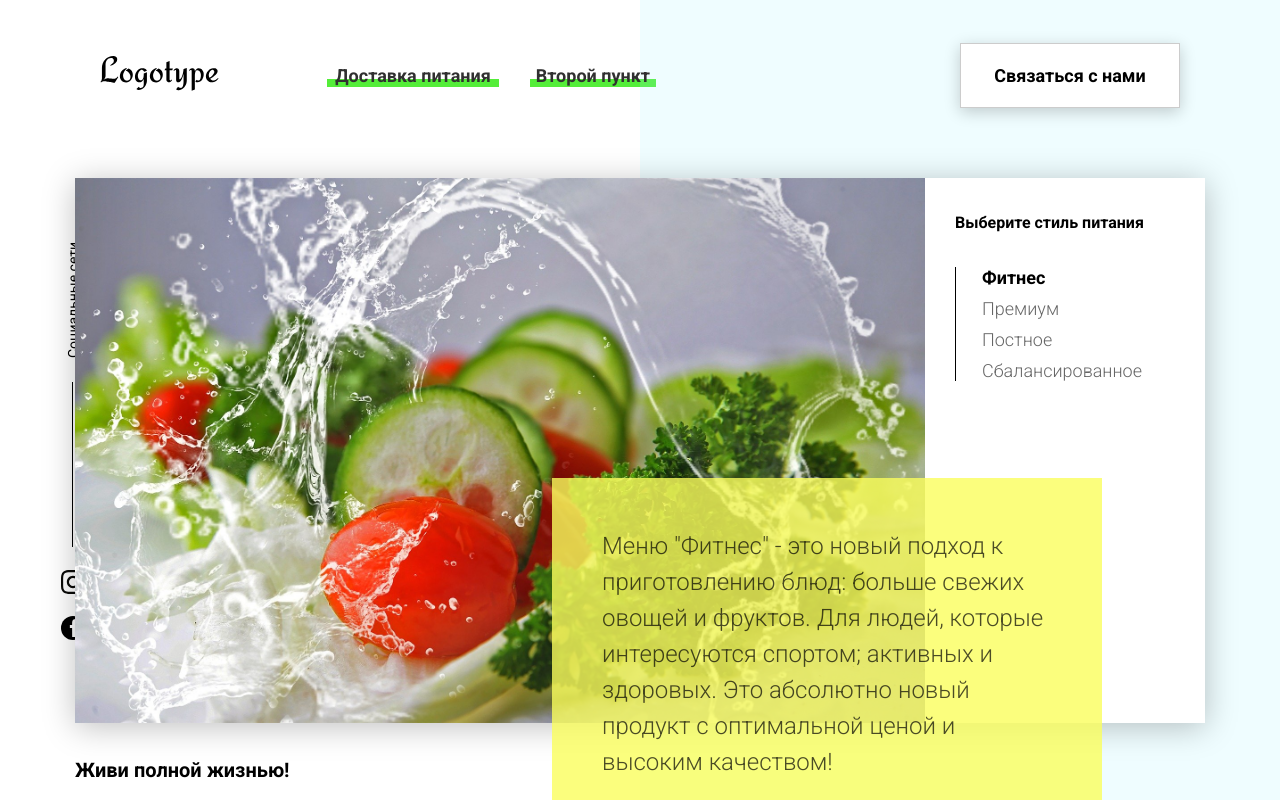
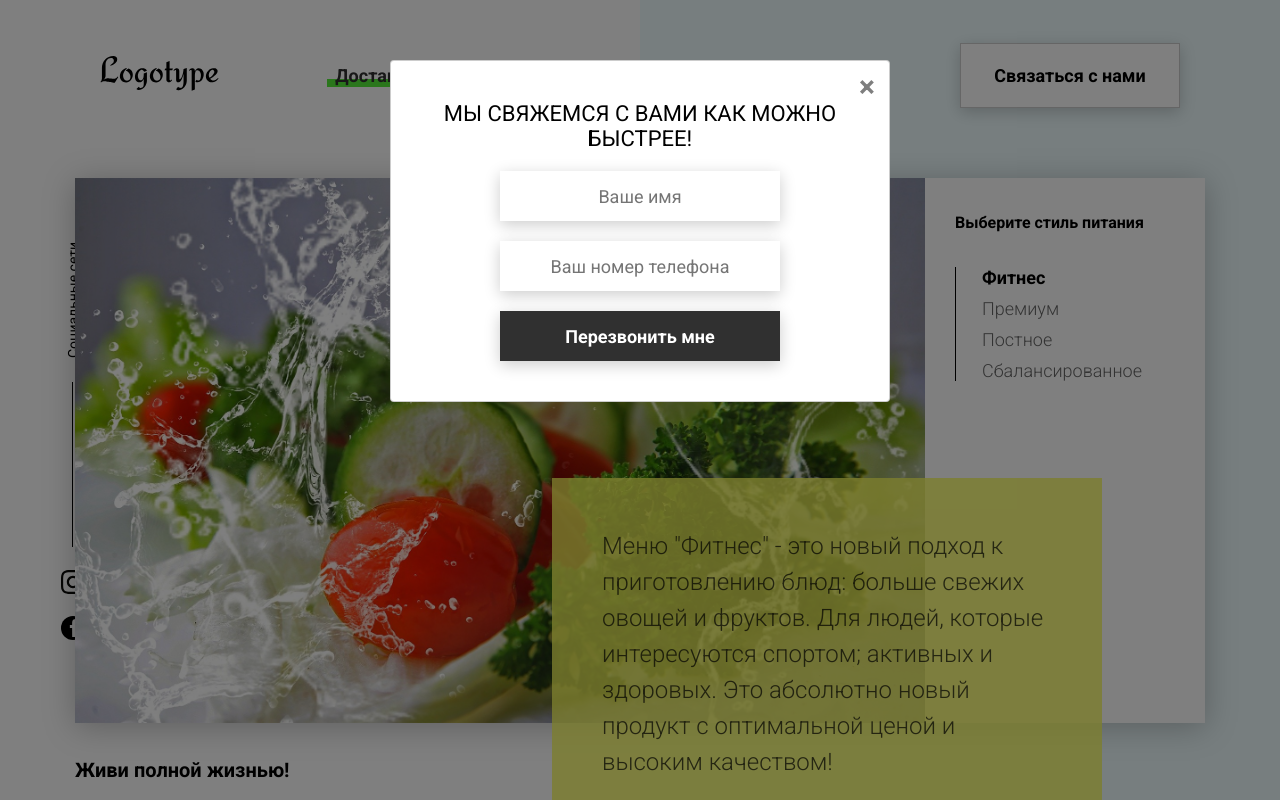
Before and after one commit to certat1um/js-landing, a plain HTML site: page index.html in a window 1280 px wide. Shown: the top 800 px of the page. Drawn offline with Linux system fonts and the light colour scheme.

Commit message:
Added timer to show modal box & show it by scroll & debugged tabs offer

```diff
--- a/index.html
+++ b/index.html
@@ -116,7 +116,7 @@
                     <div class="offer__slide">
                         <img src="img/slider/pepper.jpg" alt="pepper">
                     </div>
-                    <c!-- <div class="offer__slide">
+                    <!-- <div class="offer__slide">
                         <img src="img/slider/food-12.jpg" alt="food">
                     </div>
                     <div class="offer__slide">
@@ -124,7 +124,7 @@
                     </div>
                     <div class="offer__slide">
                         <img src="img/slider/paprika.jpg" alt="paprika">
-                    </div>
+                    </div>  -->
                 </div>
             </div>
         </div>
--- a/js/script.js
+++ b/js/script.js
@@ -12,6 +12,7 @@ window.addEventListener('DOMContentLoaded', () => {
 
       tabContent.forEach((item) => {
          item.classList.add('hide');
+         item.classList.remove('show');
       });
    }
 
@@ -28,7 +29,6 @@ window.addEventListener('DOMContentLoaded', () => {
       const target = event.target;
 
       if (target && target.classList.contains('tabheader__item')) {
-         // console.dir(target)
          tabs.forEach((item, i) => {
             if (item == target) {
                hideTabsContent();
@@ -43,17 +43,39 @@ window.addEventListener('DOMContentLoaded', () => {
    const modalTrigger = document.querySelectorAll('[data-modal]'),
          modal = document.querySelector('.modal'),
          modalClose = document.querySelector('[data-close]');
+   // Modal timer
+   const modalTimerId = setTimeout(showModal, 5000);
 
-   // show
+   // show function
+   function showModal() {
+      modal.classList.add('show');
+      document.body.style.overflow = 'hidden';
+      clearTimeout(modalTimerId);
+   }
+
+   // show by click
    modalTrigger.forEach((item) => {
-      item.addEventListener('click', () => {
-         modal.classList.add('show');
-         document.body.style.overflow = 'hidden';
-      });
+      item.addEventListener('click', showModal);
    });
 
+   // show by scroll
+   function showModalByScroll() {
+      if(window.pageYOffset + document.documentElement.clientHeight >= document.documentElement.scrollHeight) {
+         showModal();
+         window.removeEventListener('scroll', showModalByScroll);
+      }
+   }
 
-   // hide
+   window.addEventListener('scroll', showModalByScroll);
+
+
+   // hide function
+   function closeModal() {
+      modal.classList.remove('show');
+      document.body.style.overflow = '';
+   }
+
+   // hide by click
    modalClose.addEventListener('click', closeModal);
 
    // hide by clicking outside modal-content window
@@ -70,8 +92,5 @@ window.addEventListener('DOMContentLoaded', () => {
       }
    });
 
-   function closeModal() {
-      modal.classList.remove('show');
-      document.body.style.overflow = '';
-   }
+
 });
```
